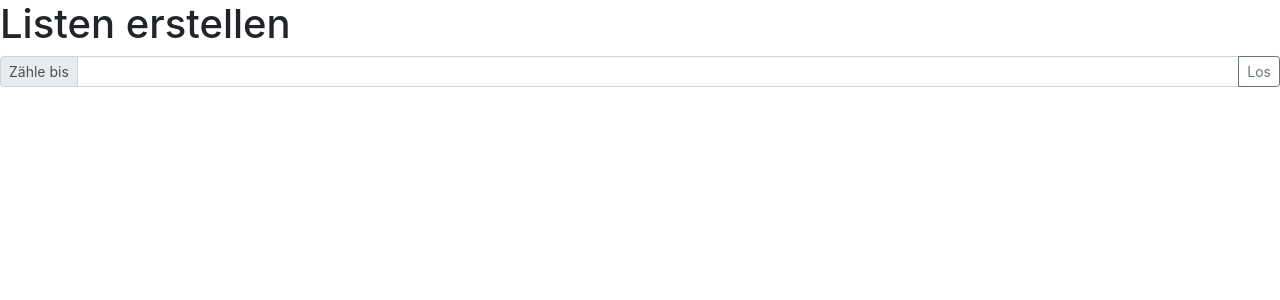
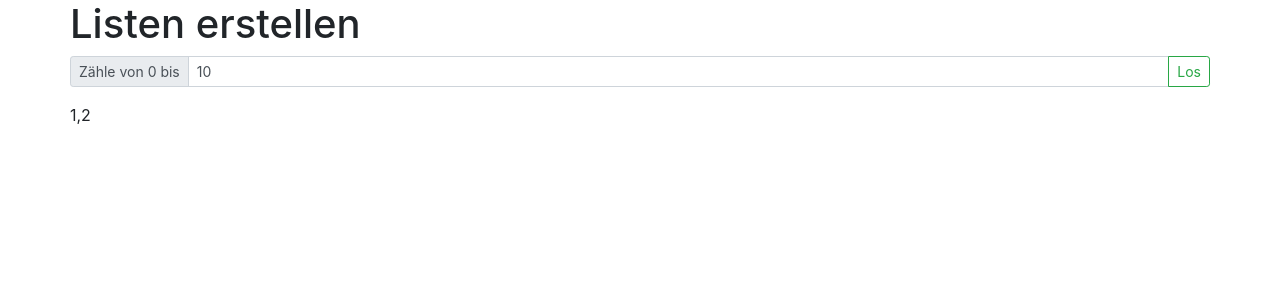
Before and after one commit to bel51/angular-dmeajk, an Angular app: page / in a window 1280 px wide. Shown: the top 300 px of the page. Built offline with nearby package versions, Linux system fonts and the light colour scheme.

Commit message:
2 files modified

```diff
--- a/src/app/listen/listen.component.html
+++ b/src/app/listen/listen.component.html
@@ -1,10 +1,18 @@
-<h1>Listen erstellen</h1>
-<div class="input-group input-group-sm mb-3">
-  <div class="input-group-prepend">
-    <span class="input-group-text" id="inputGroup-sizing-sm">Zähle bis</span>
+<div class="container">
+<div class="row">
+ <h1>Listen erstellen</h1>
+
+  <div class="input-group input-group-sm mb-3">
+    <div class="input-group-prepend">
+      <span class="input-group-text" id="inputGroup-sizing-sm">Zähle von 0 bis</span>
+    </div>
+    <input type="number" [(ngModel)]="ende" class="form-control" aria-label="Sizing example input" aria-describedby="inputGroup-sizing-sm" >
+    <div class="input-group-append">
+      <button (click)="zaehle()"class="btn btn-outline-success" type="button" id="button-addon2">Los</button>
+   </div>
+
+
   </div>
-  <input type="number" class="form-control" aria-label="Sizing example input" aria-describedby="inputGroup-sizing-sm">
-  <div class="input-group-append">
-    <button class="btn btn-outline-secondary" type="button" id="button-addon2">Los</button>
-  </div>
+  {{liste}}
 </div>
+</div>
--- a/src/app/listen/listen.component.ts
+++ b/src/app/listen/listen.component.ts
@@ -6,10 +6,24 @@ import { Component, OnInit } from '@angular/core';
   styleUrls: ['./listen.component.css']
 })
 export class ListenComponent implements OnInit {
+ende:number = 10;
+liste: Array<number> = [1,2];
 
-  constructor() { }
+  constructor() {
+
+   }
 
   ngOnInit() {
+
+  }
+  zaehle(){
+    this.liste = [];
+
+    for(let i = 0; i <= this.ende; i=i+1){
+      this.liste.push(i);
+    }
   }
 
+
+
 }
```
